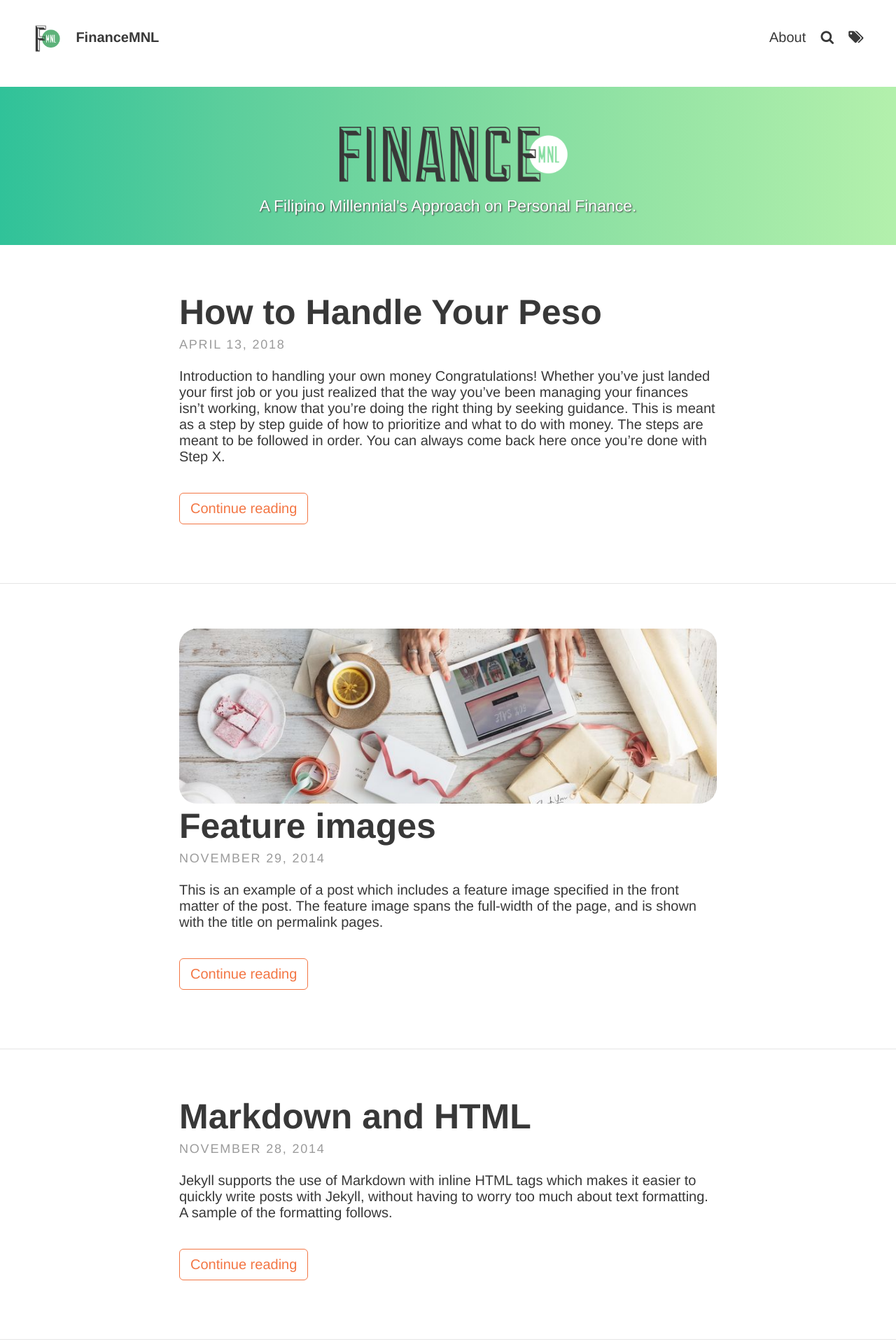
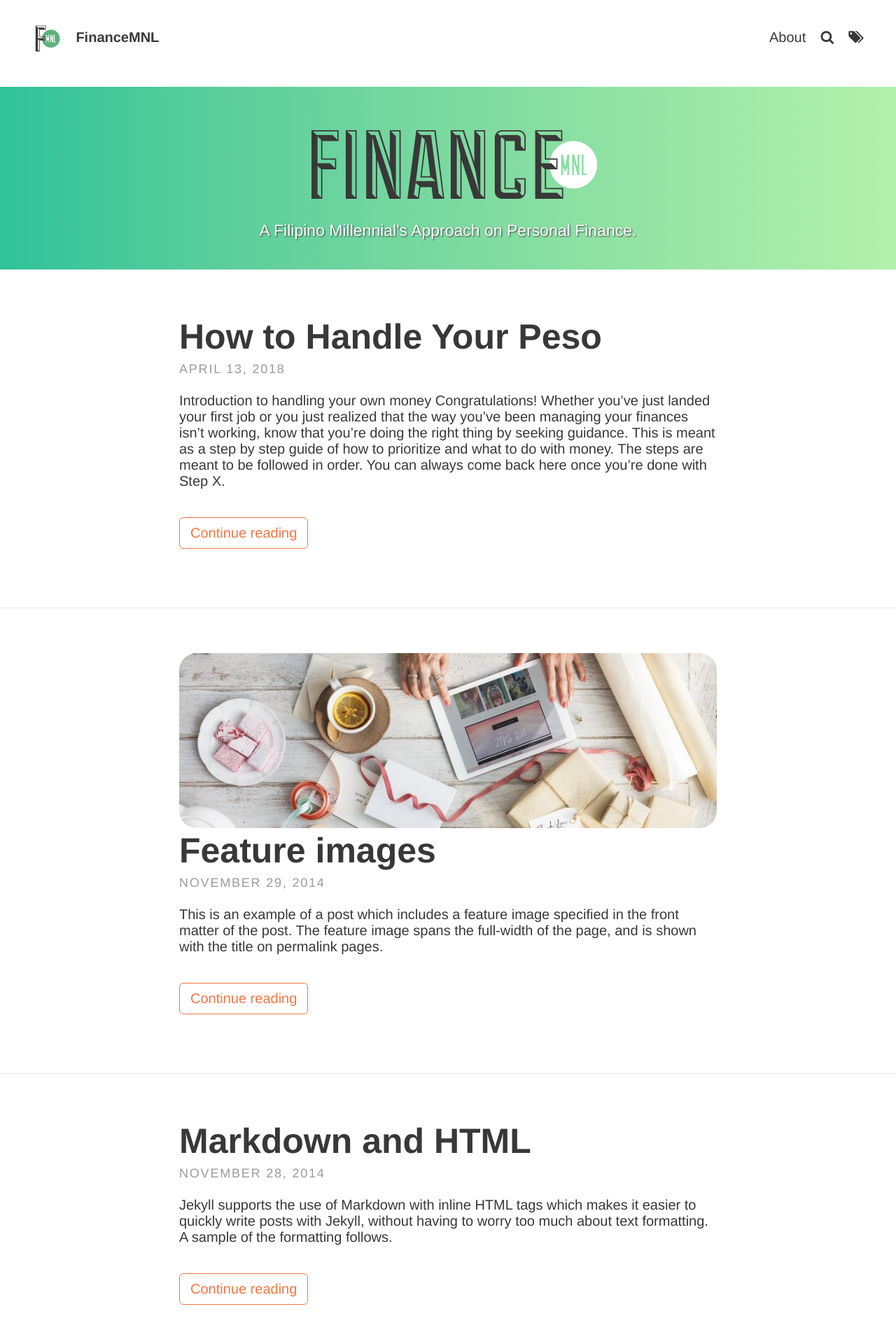
Before and after one commit to financemnl/financemnl-jekyll-type, a Jekyll site: the page built from index.html, in a window 1280 px wide. Shown: the top 1920 px of the page at 70% size. Built offline with Jekyll 4.4.1, drawn with Linux system fonts in a browser that asks for light colours; some web fonts are replaced; the list of posts is cut into pages by our own code.

Commit message:
Make image more responsive

```diff
--- a/_layouts/home.html
+++ b/_layouts/home.html
@@ -6,7 +6,7 @@ layout: default
   {% if site.theme_settings.header_text %}
   <div id="main" class="call-out">
     <!--style="background-image: url('{{ site.baseurl }}/{{ site.theme_settings.header_text_feature_image }}')"-->
-    <img class="img-fluid" src="assets/img/header.png" width="432" height="144" alt="FinanceMNL"/>
+    <img class="img-fluid" src="assets/img/header.png" alt="FinanceMNL"/>
     {{ site.theme_settings.header_text }}
   </div>
   {% endif %}
--- a/_sass/layouts/_index.scss
+++ b/_sass/layouts/_index.scss
@@ -14,13 +14,6 @@
     /* --- Responsive --- */
     @media screen and (max-width: 850px) {
         background-size: 100% auto;
-    }
-
-    img {
-      width: 15em;
-      height: auto;
-      padding: 0;
-      vertical-align: middle;
     }
 
     //For white images
```
